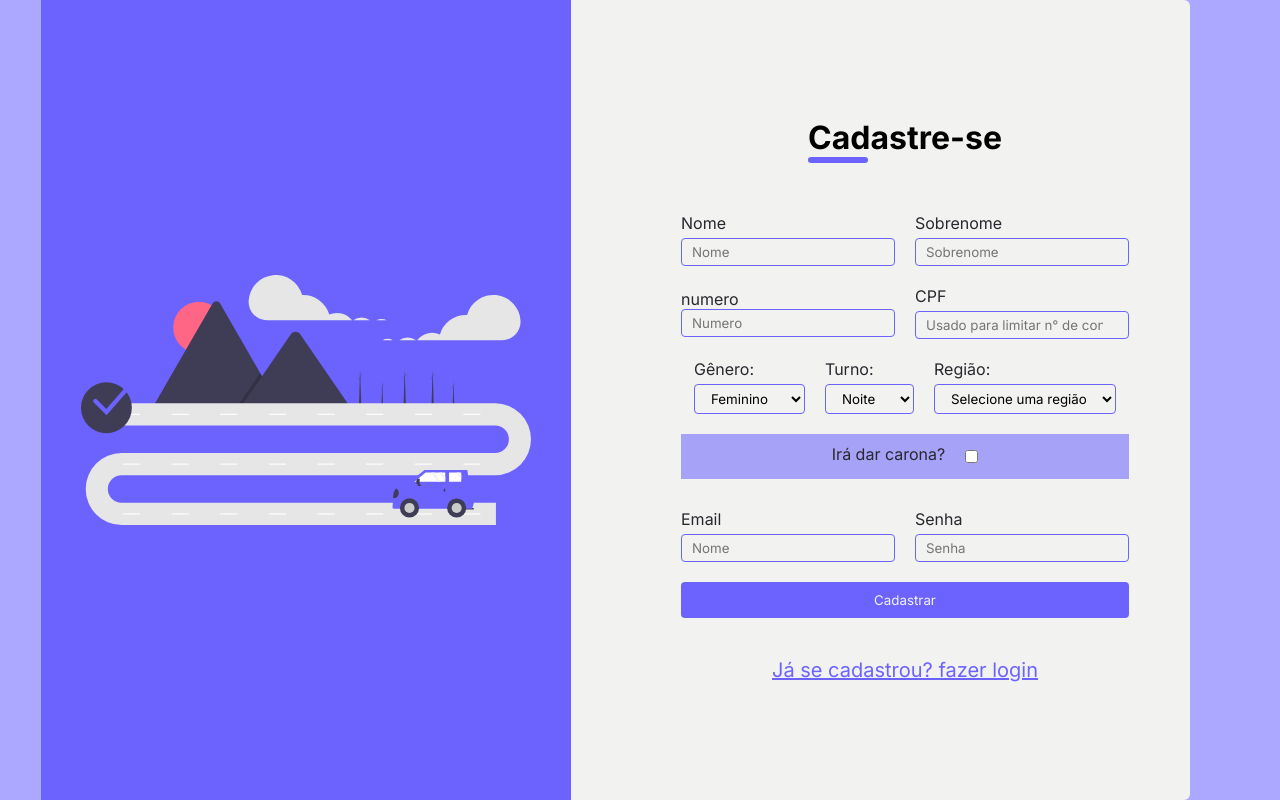
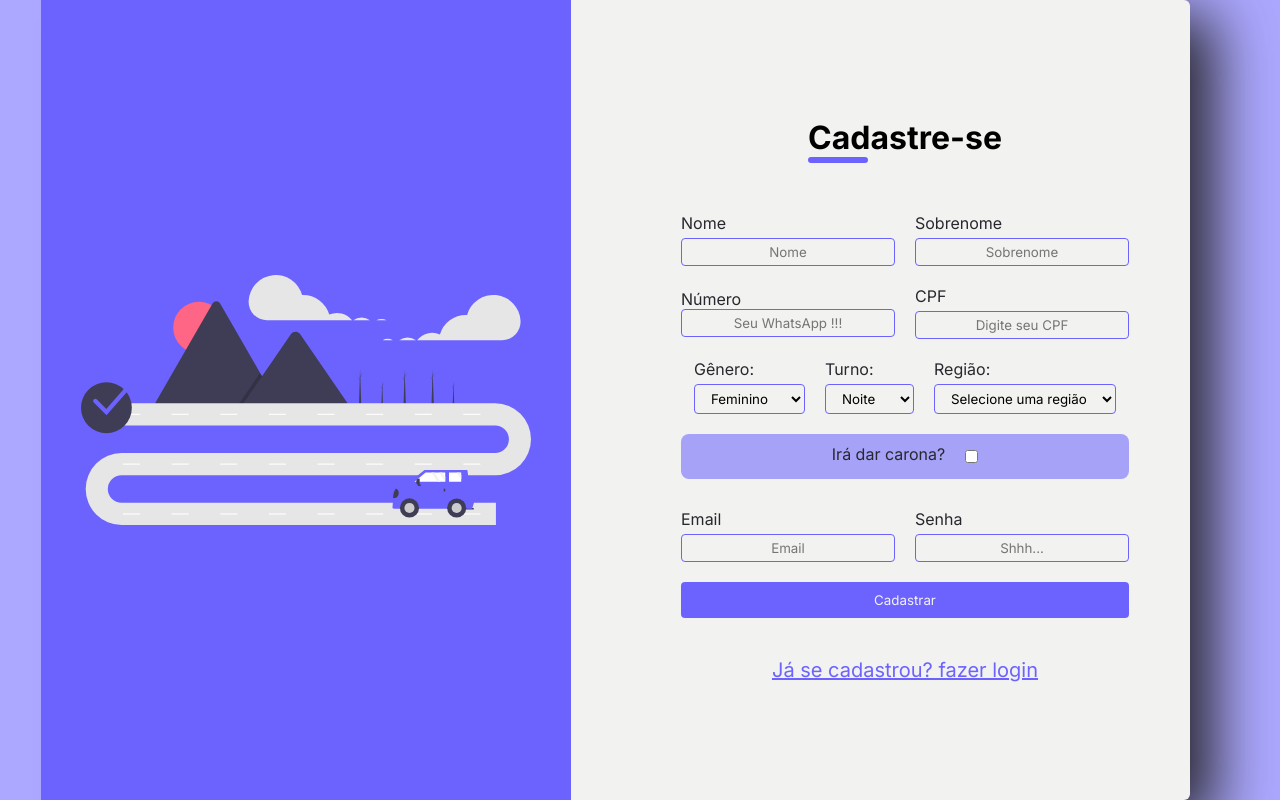
Before and after one commit to DuPiratello/AF-desenvolvimento-WEB, a PHP site: page /cadastro.php in a window 1280 px wide. Run offline with PHP 8.4, Linux system fonts and the light colour scheme.

Commit message:
update/add formatCPF and formatNumber/ CSS changed

```diff
--- a/cadastro.php
+++ b/cadastro.php
@@ -34,13 +34,13 @@
 
           <div class="line">
             <div class="fist-item">
-              <label>numero</label>
-              <input type="number" name="number" placeholder="Numero" required>
+              <label>Número</label>
+              <input type="text" id="number" name="number" placeholder="Seu WhatsApp !!!" maxlength="16" required>
             </div>
 
             <div class="second-item">
               <label>CPF</label>
-              <input type="number" name="cpf" placeholder="Usado para limitar n° de contas" required>
+              <input type="text" id="cpf" name="cpf" placeholder="Digite seu CPF" maxlength="14" required>
             </div>
           </div>
 
@@ -84,12 +84,12 @@
           <div class="line">
             <div class="first-item">
               <label>Email</label>
-              <input type="text" name="email" placeholder="Nome" required>
+              <input type="text" name="email" placeholder="Email" required>
             </div>
 
             <div class="second-item">
               <label>Senha</label>
-              <input type="password" name="password" placeholder="Senha" required>
+              <input type="password" name="password" placeholder="Shhh..." required>
             </div>
           </div>
 
@@ -102,4 +102,34 @@
   </div>
 </body>
 
+<script>
+          function formatCpf() {
+ const cpf = document.getElementById('cpf');
+ const cleanCpf = cpf.value.replace(/\D+/g, '');
+
+ if (cleanCpf.length === 11) {
+    cpf.value = cleanCpf.replace(/(\d{3})(\d{3})(\d{3})(\d{2})/g, '$1.$2.$3-$4');
+ } else {
+    cpf.value = cleanCpf;
+ }
+}
+document.getElementById('cpf').addEventListener('input', formatCpf);
+
+
+
+
+          function formatNumber() {
+    const number = document.getElementById('number');
+    const cleanNumber = number.value.replace(/\D+/g, '');
+
+    if (cleanNumber.length === 11) {
+      number.value = `(${cleanNumber.substr(0, 2)}) ${cleanNumber.substr(2, 1)} ${cleanNumber.substr(3, 4)}-${cleanNumber.substr(7, 4)}`;
+    } else {
+      number.value = cleanNumber;
+    }
+ }
+ document.getElementById('number').addEventListener('input', formatNumber);
+
+</script>
+
 </html>
--- a/index.php
+++ b/index.php
@@ -40,4 +40,5 @@ require 'db_connection.php';
   </div>
 </body>
 
+
 </html>
--- a/styles/login.css
+++ b/styles/login.css
@@ -36,8 +36,8 @@
     align-items: center;
     background-color: var(--white);
     border-radius: 6px;
-
     height: 500px;
+    box-shadow: 20px 20px 60px 5px var(--gray);
 }
 
 .login  h1{
--- a/styles/register.css
+++ b/styles/register.css
@@ -56,6 +56,9 @@
     border-radius: 6px;
     width: 1100px;
     height: 800px;
+
+    box-shadow: 20px 20px 60px 5px var(--gray);
+
 }
 
 .register  h1{
@@ -112,6 +115,7 @@
     background: none;
     border-radius: 4px;
     padding: 5px 10px;
+    text-align: center;
 }
 
 .register .form form select{
@@ -127,6 +131,7 @@
     justify-content: center;
     align-items: center;
     gap: 20px;
+    border-radius: 0.5rem;
 
     width: 100%;
     background-color: var(--purple-2);
```
